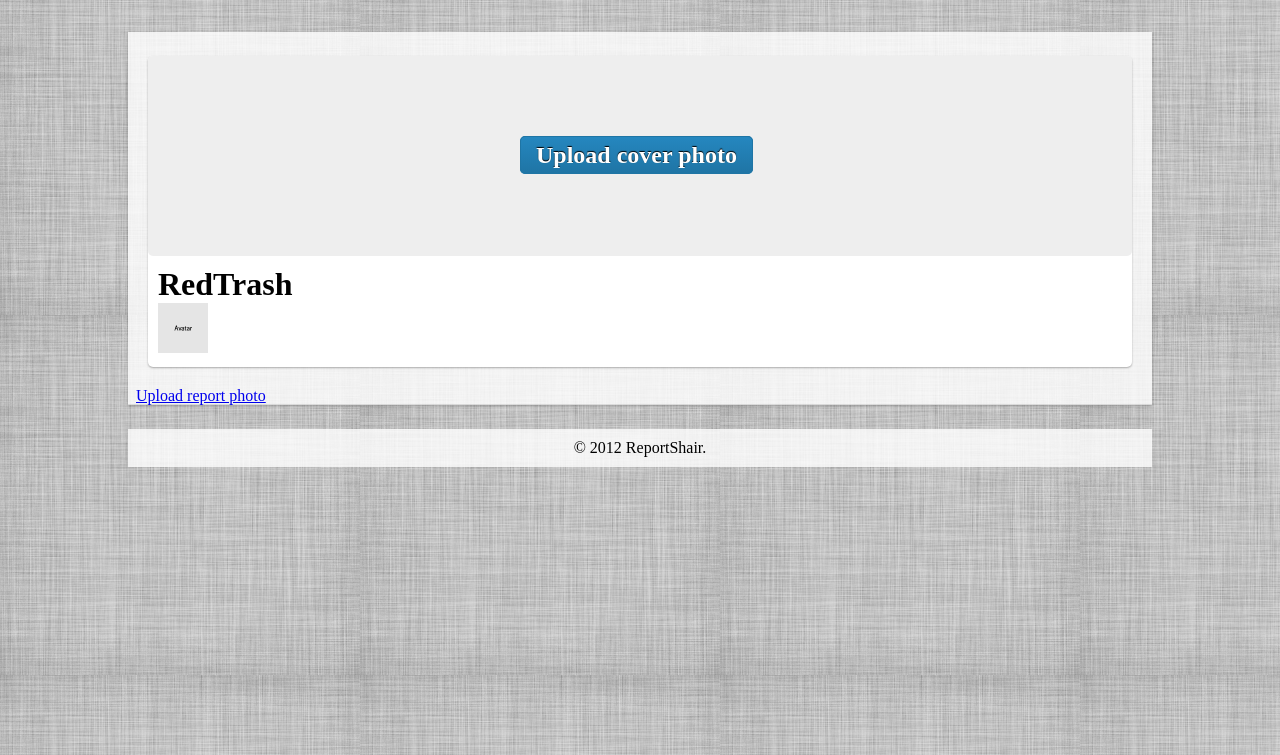
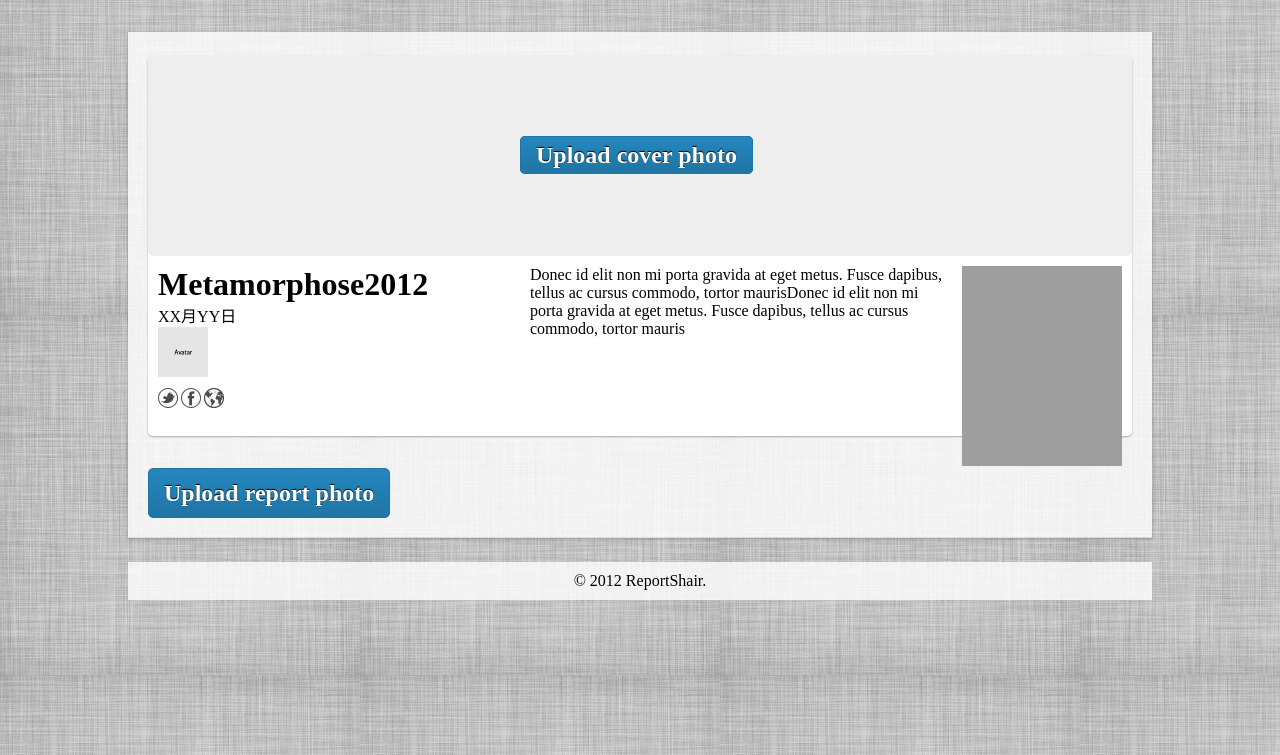
Before and after one commit to shinichirokinjo/ReportShair, a PHP site: page /reports/create.html in a window 1280 px wide. Shown: the part 45-800 px from the top of the page. Run offline with PHP 8.4, Linux system fonts and the light colour scheme; some libraries are stand-ins or nearby versions; grey boxes are pictures that could not be loaded.

Commit message:
Improved overlay impl and report template is updated

```diff
--- a/js/app.js
+++ b/js/app.js
@@ -8,6 +8,9 @@ var RS = RS || {};
   var A = RS.Alert = {};
   $.extend(A, {
     // アラート
+    showMsg: function(msg) {
+      console.log(msg);
+    }
   });
 
   var C = RS.Carousel = {};
@@ -131,18 +134,24 @@ var RS = RS || {};
     // モーダルビュー
     busy: false,
     closeCallback: null,
+    type: null,
 
     $bg: null,
     $popup: null,
     $close: null,
     $elements: null,
     $loading: null,
+    $blob: null,
 
     open: function(blob, type, options) {
       var overlay = this;
       overlay.busy = true;
 
-      var created = this.create(type);
+      this.type = type;
+
+      if ( ! this.create(type)) {
+        return;
+      }
 
       if (type == 'image') {
         //
@@ -150,14 +159,15 @@ var RS = RS || {};
         $('<div>').load(blob, options, function(response, status, xhr) {
           if (xhr.status == 401) {
             overlay.close();
-            window.location.href = "/login";
+            return;
           } else {
             overlay.hideLoading();
             overlay.add($(this));
           }
         });
       } else if(type == 'div') {
-        overlay.add($(blob));
+        this.$blob = $(blob);
+        overlay.add(this.$blob);
       } else {
         this.add(blob);
       }
@@ -174,11 +184,11 @@ var RS = RS || {};
 
       return false;
     },
-    add: function(blob) {
+    add: function($blob) {
       var $content = this.$content.show();
       var $popup = this.$popup.show();
 
-      blob.appendTo($content.empty()).show();
+      $blob.appendTo($content.empty()).show();
     },
     create: function(type) {
       var overlay = this;
@@ -200,6 +210,10 @@ var RS = RS || {};
 
       this.$content = $('<div>').addClass('overlay-content').appendTo(this.$popup);
 
+      if (type == 'image' || type == 'ajax') {
+        this.$loading = createLoading().appendTo($container);
+      }
+
       this.$close = createCloseButton().appendTo(this.$popup);
 
       $container.appendTo(document.body);
@@ -218,6 +232,9 @@ var RS = RS || {};
       }
     },
     destroy: function() {
+      if (this.type == 'div') {
+        this.$blob.appendTo(document.body);
+      }
       this.$bg = null;
       this.$popup = null;
       this.$content = null;
@@ -225,6 +242,7 @@ var RS = RS || {};
       this.$elements = null;
       this.$loading = null;
 
+      this.type = null;
       this.closeCallback = null;
 
       $(document).unbind('.overlay');
--- a/reports/create.html
+++ b/reports/create.html
@@ -5,6 +5,7 @@
 <title>Create report &lsaquo; ReportShair</title>
 <link rel="stylesheet" href="../css/screen.css" media="screen" />
 <script src="https://ajax.googleapis.com/ajax/libs/jquery/1.7.2/jquery.min.js"></script>
+<script src="http://maps.google.com/maps/api/js?sensor=false"></script>
 <script src="../js/app.js"></script>
 </head>
 
@@ -29,17 +30,57 @@
       </div>
       <div class="reportInfo">
         <div class="eventInfo">
-          <h1>RedTrash</h1>
+          <h1>Metamorphose2012</h1>
+          <p>XX月YY日</p>
           <div class="organizer">
-            <a hre=""><img src="../img/avatar.png" width="50px" height="50px" /></a>
+            <a href="../users/detail.html"><img src="../img/avatar.png" width="50px" height="50px" /></a>
           </div>
+          <div class="eventMeta">
+            <ul>
+              <li class="twitter"><a href="http://your-twitter.com/"></a></li>
+              <li class="facebook"><a href="http://your-facebook.com/"></a></li>
+              <li class="website"><a href="http://your-website.com/"></a></li>
+            </ul>
+          </div>
+        </div>
+        <div class="eventDescription">
+          <p>
+            Donec id elit non mi porta gravida at eget metus. Fusce dapibus, tellus ac cursus commodo, tortor maurisDonec id elit non mi porta gravida at eget metus. Fusce dapibus, tellus ac cursus commodo, tortor mauris
+          </p>
+        </div>
+        <div class="eventMap">
+          <div id="map" style="background: #EEE; width: 160px; height: 160px;"></div>
+<script type="text/javascript">
+function map_init() {
+  var latlng = new google.maps.LatLng(35.6999, 139.5851);
+  var myOptions = {
+    zoom: 15,
+    center: latlng,
+    mapTypeControl: false,
+    mapTypeId: google.maps.MapTypeId.ROADMAP,
+    navigationControlOptions: google.maps.NavigationControlStyle.ANDROID
+  };
+  var map = new google.maps.Map(document.getElementById("map"), myOptions);
+  var marker = new google.maps.Marker({
+    position: latlng,
+    map: map
+  });
+}
+
+$(function() {
+  map_init();
+});
+</script>
         </div>
       </div>
     </div>
     <div class="content">
-      <section>
-        <a class="uploadReportPhoto" href="#">Upload report photo</a>
-      </section>
+      <div class="contentBody col grid-24">
+
+      </div>
+      <div class="contentFoot col grid-24">
+        <a class="btn uploadReportPhoto" href="">Upload report photo</a>
+      </div>
     </div>
   </div>
 </div>
--- a/reports/detail.html
+++ b/reports/detail.html
@@ -190,7 +190,7 @@ $(function() {
 <div id="createReportForm" style="display: none;">
   <h2>Create new report!</h2>
   <div class="formBody">
-    <form action="" method="post">
+    <form action="./create.html" method="post">
       <div style="display: none;">
         <input type="hidden" name="" value="" />
       </div>
--- a/scss/screen/_overlay.scss
+++ b/scss/screen/_overlay.scss
@@ -11,6 +11,15 @@
   height: 100%;
   background: rgba(0,0,0,.7);
   z-index: 110;
+}
+#overlay-loading {
+  position: fixed;
+  margin-left: -15px;
+  margin-top: -15px;
+  width: 30px;
+  height: 30px;
+  background: rgba(0,0,0,.6) url('../img/loading.gif') center center no-repeat;
+  z-index: 109;
 }
 #overlay-popup {
   position: fixed;
```
Also changed, not shown: css/screen.css, img/loading.gif (added).
